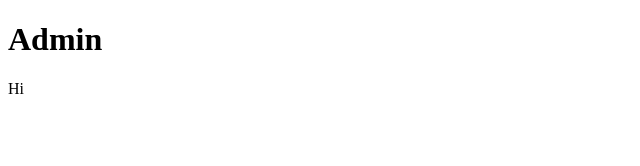
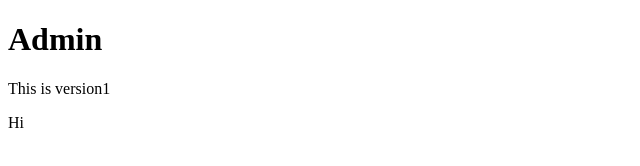
Before and after one commit to NSTTivana/radiomcot2020, a plain HTML site: page index.html in a window 1280 px wide. Shown: the whole page, without its empty margins (0-640 px from the left). Drawn offline with Linux system fonts and the light colour scheme.

Commit message:
Add main text
Add main text

```diff
--- a/index.html
+++ b/index.html
@@ -7,6 +7,9 @@
 </head>
 <body>
     <h1>Admin</h1>
+    <main>
+        This is version1
+    </main>
     <p>Hi</p>
 </body>
 </html>
```
